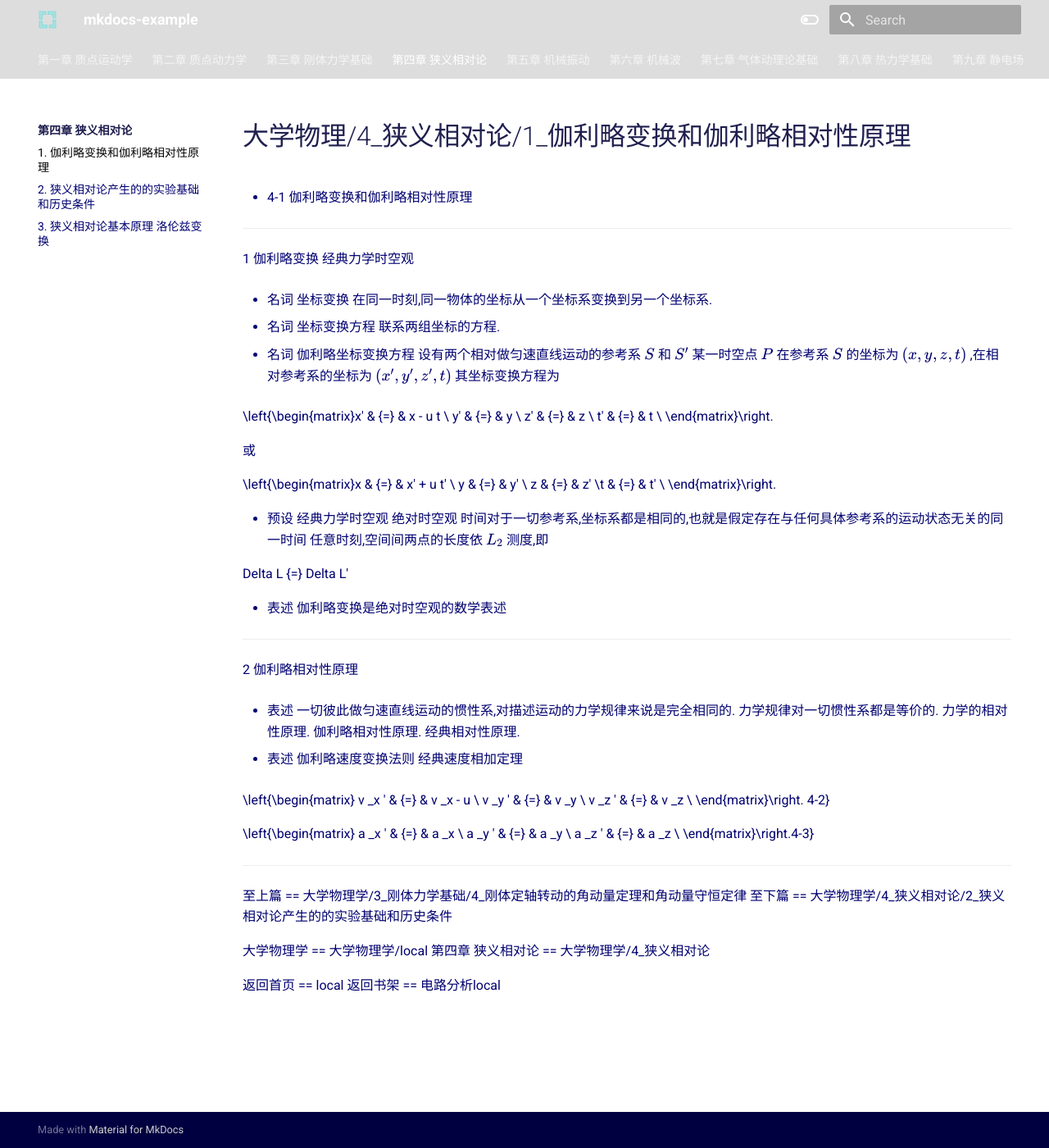
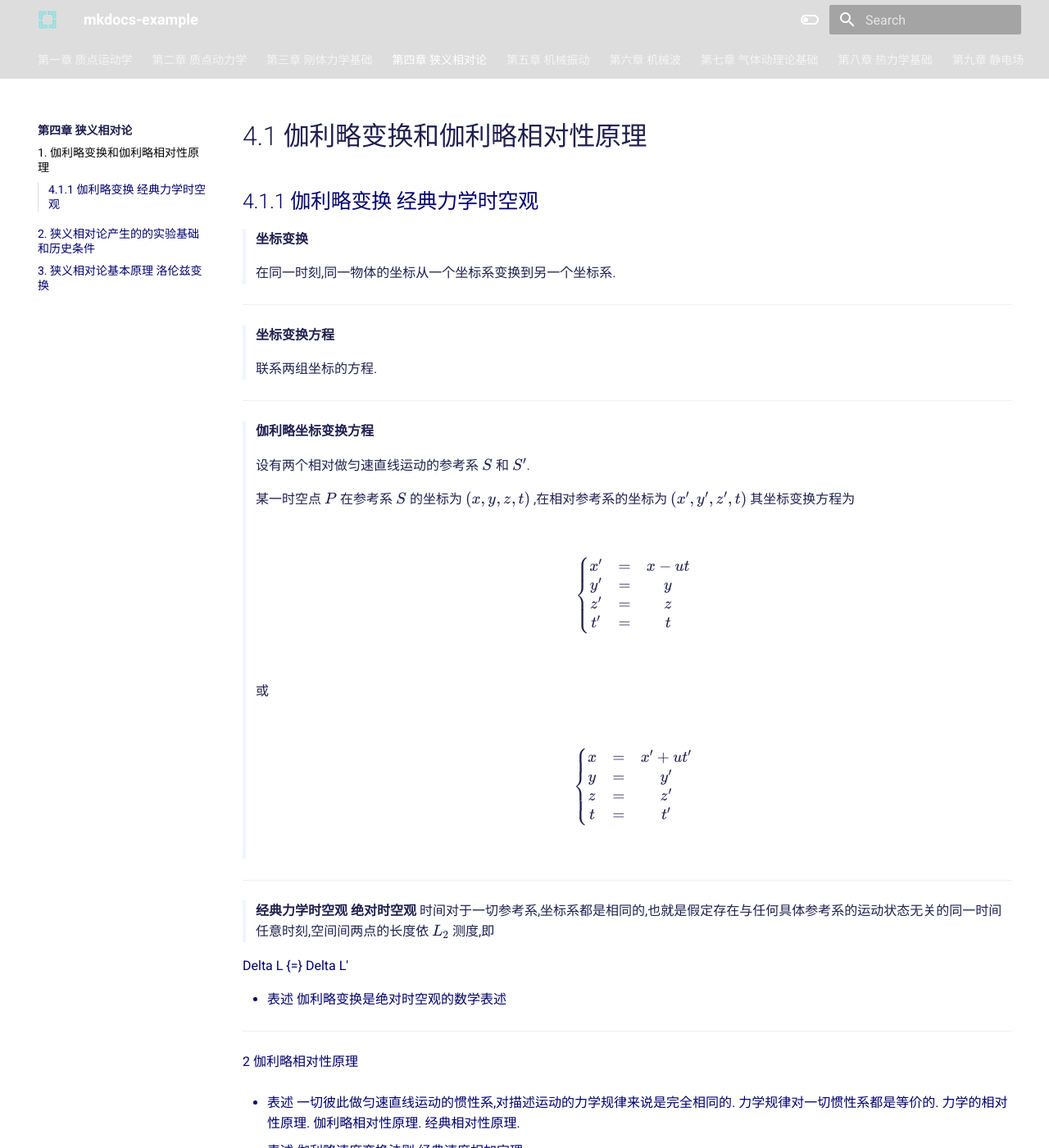
Before and after one commit to FleetingLore/dxwl, an MkDocs documentation site: the page built from docs/4/1.md, in a window 1280 px wide and 1400 px high. Shown: the whole window at 82% size. Built offline with MkDocs 1.6.1 and Material for MkDocs 9.7.7, drawn with Linux system fonts in a browser that asks for light colours.

Commit message:
2026-05-14

```diff
--- a/docs/4/1.md
+++ b/docs/4/1.md
@@ -1,28 +1,50 @@
-# 大学物理/4_狭义相对论/1_伽利略变换和伽利略相对性原理
+# 4.1 伽利略变换和伽利略相对性原理
 
-+ 4-1  伽利略变换和伽利略相对性原理
+## 4.1.1  伽利略变换  经典力学时空观
 
+> **坐标变换**
+>
+> 在同一时刻,同一物体的坐标从一个坐标系变换到另一个坐标系.
 ---
-1 伽利略变换 经典力学时空观
 
-+ 名词 坐标变换
-  在同一时刻,同一物体的坐标从一个坐标系变换到另一个坐标系.
+> **坐标变换方程**
+>
+> 联系两组坐标的方程.
+---
 
-+ 名词 坐标变换方程
-  联系两组坐标的方程.
+> **伽利略坐标变换方程**
+>
+> 设有两个相对做匀速直线运动的参考系 $S$ 和 $S ^{\prime}$.
+>
+> 某一时空点 $P$ 在参考系 $S$ 的坐标为 $(x, y, z, t)$ ,在相对参考系的坐标为 $(x', y', z', t)$
+> 其坐标变换方程为
+>
+> $$
+\left\{
+  \begin{matrix}
+    x ^{\prime} & = & x - u t \\
+    y ^{\prime} & = & y \\
+    z ^{\prime} & = & z \\
+    t ^{\prime} & = & t \\
+  \end{matrix}
+\right.
+$$
+>
+> 或
+>
+> $$
+\left\{
+  \begin{matrix}
+    x & = & x' + u t' \\
+    y & = & y' \\
+    z & = & z' \\
+    t & = & t' \\
+  \end{matrix}
+\right.
+$$
+---
 
-+ 名词 伽利略坐标变换方程
-  设有两个相对做匀速直线运动的参考系 $S$ 和 $S'$
-  某一时空点 $P$ 在参考系 $S$ 的坐标为 $(x, y, z, t)$ ,在相对参考系的坐标为 $(x', y', z', t)$
-  其坐标变换方程为
-
-\left\{\begin{matrix}x' & {=} & x - u t \\ y' & {=} & y \\ z' & {=} & z \\ t' & {=} & t \\ \end{matrix}\right.
-
-或
-
-\left\{\begin{matrix}x & {=} & x' + u t' \\ y & {=} & y' \\ z & {=} & z' \\t & {=} & t' \\ \end{matrix}\right.
-
-+ 预设 经典力学时空观 绝对时空观
+> **经典力学时空观  绝对时空观**
   时间对于一切参考系,坐标系都是相同的,也就是假定存在与任何具体参考系的运动状态无关的同一时间
   任意时刻,空间间两点的长度依 $L _2$ 测度,即
 
```
Also changed, not shown: docs/KAtex-to-MathJax.md (added, +50 -0 lines).
